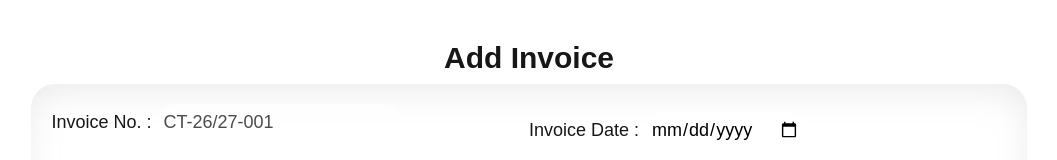
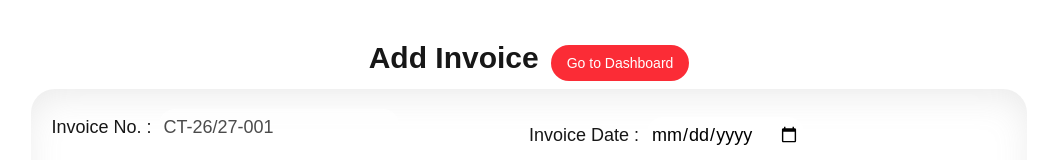
Before and after one commit to Viral8051/ruabill, a Next.js app: page /newinvoice in a window 1280 px wide. Shown: the top 160 px of the page, without its empty margins (111-1168 px from the left). Built offline with nearby package versions, Linux system fonts and the light colour scheme; no server answers; the database is empty.

Commit message:
fix: ui issues fixed

```diff
--- a/app/newinvoice/page.tsx
+++ b/app/newinvoice/page.tsx
@@ -2,6 +2,7 @@
 import React, { useEffect, useState } from 'react';
 import Button from '../ui/Button';
 import { useInvoice } from '@/hooks/useInvoice';
+import Link from "next/link";
 
 // datatypes
 type Invoice = {
@@ -266,7 +267,16 @@ useEffect(() => {
             <div className="containerMain">
                 <div className="NewInvoice-inner w-full m-2 flex justify-center mt-5">
                     <form className='NewInvoice__form mt-5 w-full px-2 md:w-[80%] '>
-                        <h2 className='text-center font-bold text-3xl mb-2'>Add Invoice</h2>
+                        <h2 className='text-center font-bold text-3xl mb-2'>Add Invoice
+                            <span>
+                                <Link
+                                    href="/dashboard"
+                                    className="ml-3 inline-block text-sm font-medium px-4 py-2 rounded-full bg-red-500 text-white hover:bg-red-600 transition-colors"
+                                >
+                                    Go to Dashboard
+                                </Link>
+                            </span>
+                        </h2>
                         <div className="text-lg shadow-[inset_0_10px_38px_-7px_rgba(136,136,136,0.2)] rounded-3xl p-5">
                             {/* Invoice Info */}
                             <div className="grid md:grid-cols-2">
```
